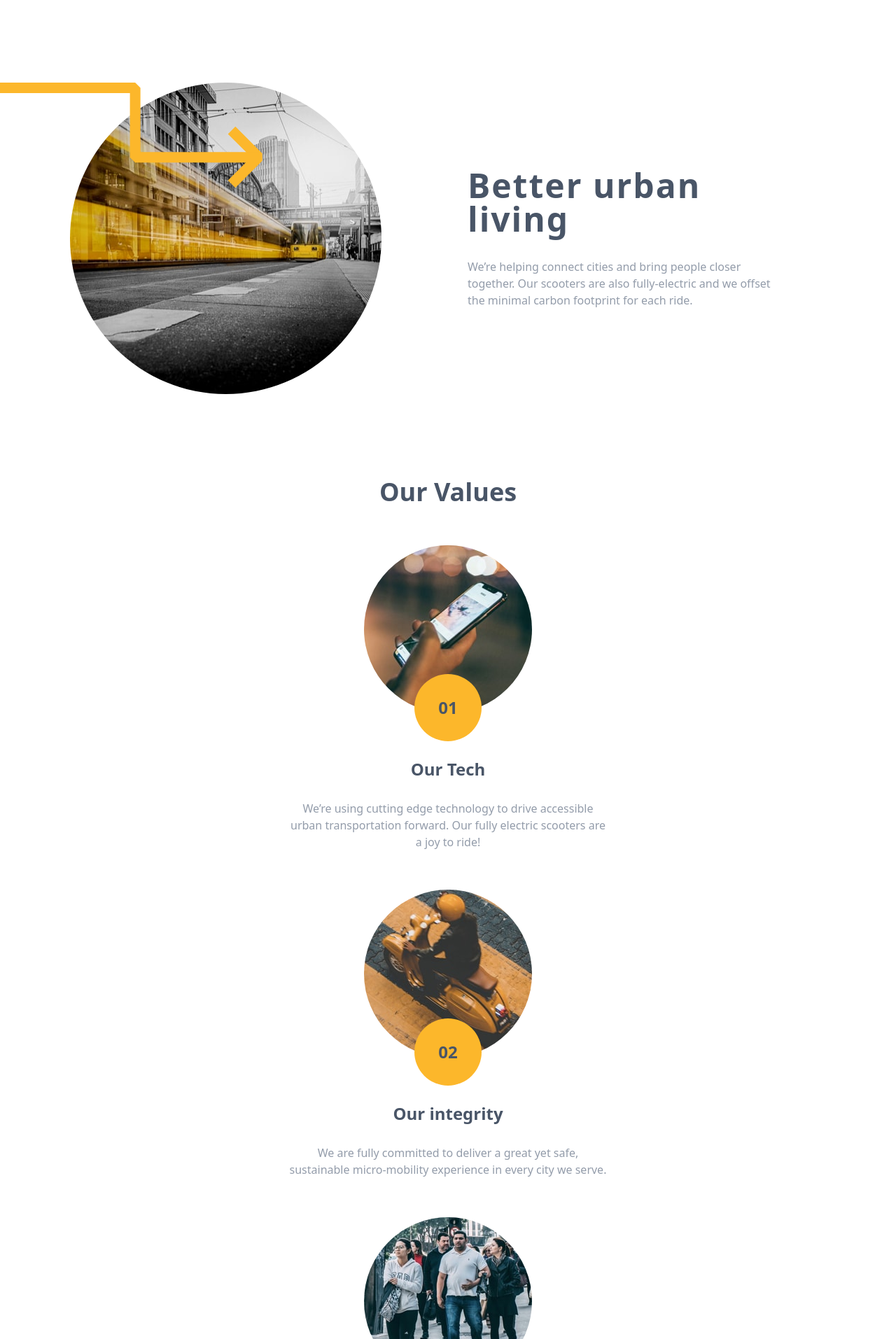
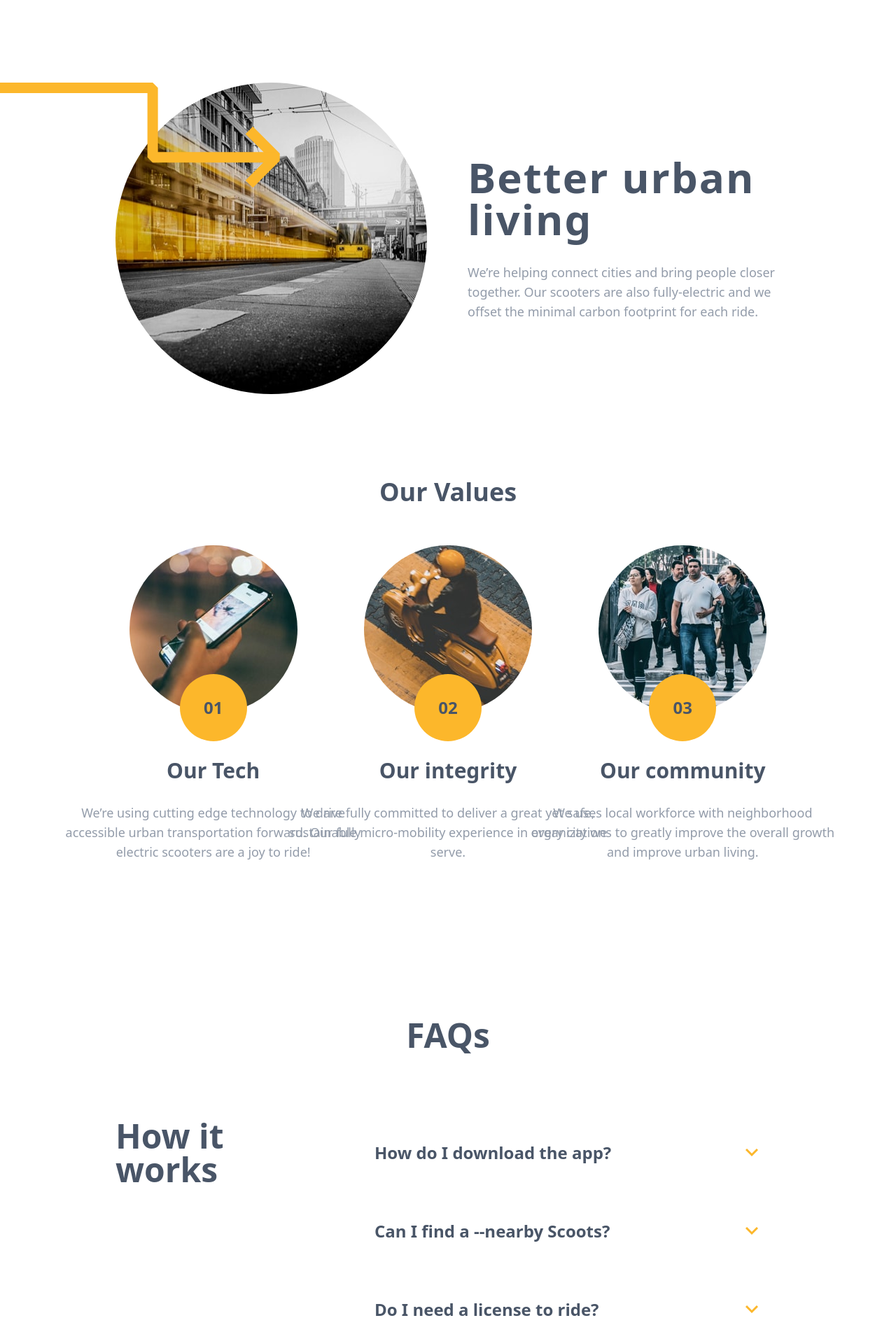
Before and after one commit to RonaldMamani/Scoot_Multi-Pages, an Angular app: page /about in a window 1280 px wide. Shown: the part 867-2780 px from the top of the page at 70% size. Built offline with nearby package versions, Linux system fonts and the light colour scheme.

Commit message:
Adicionando a pagina About para telas de Desktop

```diff
--- a/src/app/components/benefie-detail/benefie-detail.component.html
+++ b/src/app/components/benefie-detail/benefie-detail.component.html
@@ -22,11 +22,13 @@
             text-[#495567] font-['Space Mono'] text-[38px] font-bold tracking-[1.5px]
             md:px-20 md:text-5xl md:tracking-[2px]
             lg:px-0 lg:w-[410px] lg:text-5xl
+            xl:w-[500px] xl:text-6xl
             ">{{TitleBenefie}}</h6>
         <div class="
             flex justify-center w-[311px] text-center
             md:w-[570px]
             lg:text-start lg:w-[445px]
+            xl:text-lg
             ">
             <p class="text-[#939CAA] font-['Lexend Deca']">{{Descrition}}</p>
         </div>
--- a/src/app/components/benefies-about/benefies-about.component.html
+++ b/src/app/components/benefies-about/benefies-about.component.html
@@ -1,34 +1,44 @@
 <section class="
     px-8 py-20 flex flex-col gap-[120px]
-
+    lg:px-[165px]
     ">
     <div class="flex flex-col gap-[120px]">
         <div class="relative">
             <app-benefie-detail
                 imageUrl="../../../assets/images/digital-era.jpg"
+                OrderImage="lg:order-2 lg:justify-end"
                 TitleBenefie="Mobility for the digital era"
                 Descrition="Getting around should be simple (and even fun!) for everyone. We embrace technology to provide
                 low cost, smart access to scooters at your fingertips."
             />
             <div class="
-                absolute bg-[url('./assets/patterns/left-upward-arrow.svg')] bg-left -right-8 top-32 w-[375px] h-[150px]
+                absolute bg-[url('./assets/patterns/left-upward-arrow.svg')] bg-left bg-no-repeat -right-8 top-32 w-[375px] h-[150px]
                 md:top-64 md:w-[730px]
+                lg:bg-cover lg:-right-[165px] lg:w-[750px]
                 "></div>
         </div>
         <div class="relative">
             <app-benefie-detail
                 imageUrl="../../../assets/images/better-living.jpg"
+                OrderImage="lg:justify-start"
                 TitleBenefie="Better urban living"
                 Descrition="We’re helping connect cities and bring people closer together. Our scooters are also fully-electric
                 and we offset the minimal carbon footprint for each ride."
             />
-            <div class="absolute bg-[url('./assets/patterns/right-arrow.svg')] bg-right -left-8 top-0 w-[375px] h-[150px]"></div>
+            <div class="
+                absolute bg-[url('./assets/patterns/right-arrow.svg')] bg-right bg-no-repeat -left-8 top-0 w-[375px] h-[150px]
+                lg:-left-[165px] lg:w-[400px]
+                "></div>
         </div>
     </div>
     <div class="
         flex flex-col gap-14 text-center
         ">
         <h5 class="text-[#495567] font-['Space Mono'] text-4xl font-bold">Our Values</h5>
+        <div class="
+            flex flex-col gap-14
+            lg:grid lg:grid-cols-3
+            ">
             <app-benenfie-numeration
                 imageUrl="../../../assets/images/our-tech.jpg"
                 DescritionImage="Pessoa Usando Celular"
@@ -54,4 +64,5 @@
                 improve urban living."
             />
         </div>
+    </div>
 </section>
--- a/src/app/components/benenfie-numeration/benenfie-numeration.component.html
+++ b/src/app/components/benenfie-numeration/benenfie-numeration.component.html
@@ -6,10 +6,14 @@
         </div>
     </div>
     <div class="flex flex-col gap-7 text-center items-center">
-        <h6 class="font-['Space Mono'] text-2xl text-[#495567] font-bold">{{Title}}</h6>
+        <h6 class="
+            font-['Space Mono'] text-2xl text-[#495567] font-bold
+            xl:text-3xl
+            ">{{Title}}</h6>
         <div class="
             flex justify-center w-[311px]
             md:w-[457px]
+            xl:text-lg
             ">
             <p class="font-['Lexend Deca'] text-[#939CAA]">{{Descrition}}</p>
         </div>
--- a/src/app/components/faqs/faqs.component.html
+++ b/src/app/components/faqs/faqs.component.html
@@ -1,11 +1,24 @@
 <section class="
     px-8 py-32 flex flex-col gap-12 text-center
     md:px-20
+    lg:px-[165px] lg:py-36 lg:gap-24
     ">
-    <h5 class="text-[#495567] font-['Space Mono'] text-4xl font-bold">FAQs</h5>
-    <div class="flex flex-col gap-16 text-center">
-        <h6 class="text-[#495567] font-['Space Mono'] text-2xl font-bold">How it works</h6>
-        <div class="px-8 flex flex-col gap-4">
+    <h5 class="
+        text-[#495567] font-['Space Mono'] text-4xl font-bold
+        lg:text-5xl
+        ">FAQs</h5>
+    <div class="
+        flex flex-col gap-16 text-center
+        lg:grid lg:grid-cols-3 lg:text-start
+        ">
+        <h6 class="
+            text-[#495567] font-['Space Mono'] text-2xl font-bold
+            lg:text-5xl
+            ">How it works</h6>
+        <div class="
+            px-8 flex flex-col gap-4
+            lg:col-span-2
+            ">
             <app-read-more
                 [open]="readMeWorks1"
                 TitleReadMe="How do I download the app?"
@@ -29,9 +42,18 @@
             />
         </div>
     </div>
-    <div class="flex flex-col gap-16 text-center">
-        <h6 class="text-[#495567] font-['Space Mono'] text-2xl font-bold">Safe driving</h6>
-        <div class="px-8 flex flex-col gap-4">
+    <div class="
+        flex flex-col gap-16 text-center
+        lg:grid lg:grid-cols-3 lg:text-start
+        ">
+        <h6 class="
+            text-[#495567] font-['Space Mono'] text-2xl font-bold
+            lg:text-5xl
+            ">Safe driving</h6>
+        <div class="
+            px-8 flex flex-col gap-4
+            lg:col-span-2
+            ">
             <app-read-more
                 [open]="readMeDriving1"
                 TitleReadMe="Should I wear a helmet?"
--- a/src/app/components/page-image/page-image.component.html
+++ b/src/app/components/page-image/page-image.component.html
@@ -5,6 +5,7 @@
     <h6 class="
         py-[60px] font-['Space Mono'] text-white text-[40px] font-bold tracking-[-1.8px] leading-10
         md:px-24 md:py-[70px] md:text-6xl
+        lg:px-[165px] lg:py-[72px]
         ">
         {{NamePage}}
     </h6>
--- a/src/app/components/read-more/read-more.component.html
+++ b/src/app/components/read-more/read-more.component.html
@@ -11,6 +11,9 @@
         </div>
     </button>
     <div *ngIf="open" class="text-start">
-        <p class="text-[#495567] font-['Lexend Deca'] font-semibold">{{TextDown}}</p>
+        <p class="
+            text-[#495567] font-['Lexend Deca'] font-semibold
+            xl:text-lg
+            ">{{TextDown}}</p>
     </div>
 </div>
```
Lines whose indentation alone changed are shown as unchanged.
